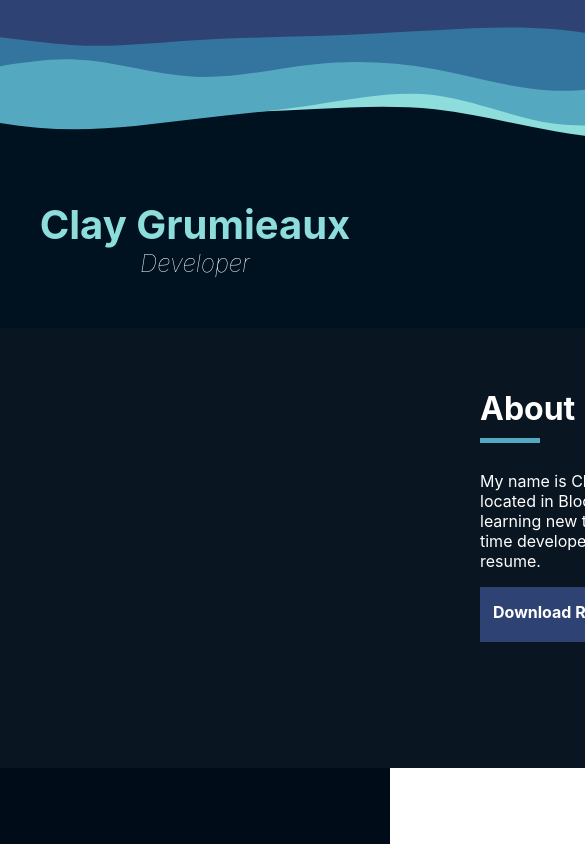
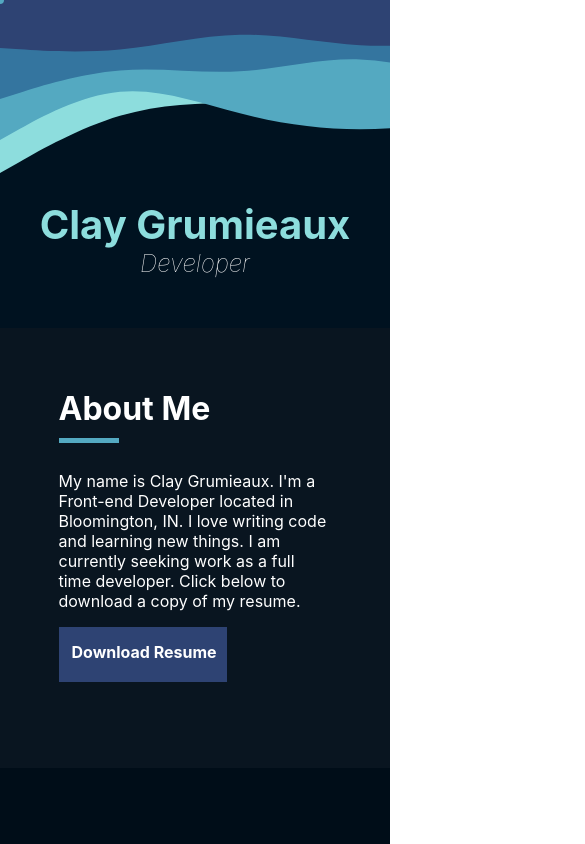
Before and after one commit to claygrumeo/claygrumeo.github.io, a React (Create React App) app: page / in a window 390 px wide. Shown: the top 844 px of the page, 585 px wide, since content can reach past the window. Built offline with nearby package versions, Linux system fonts and the light colour scheme.

Commit message:
fix mobile scaling styles

```diff
--- a/src/App.css
+++ b/src/App.css
@@ -2,11 +2,9 @@
   text-align: center;
   background-color: #000d18;
   height: 100vh;
-}
-
-.App-logo {
-  height: 40vmin;
-  pointer-events: none;
+  width: 100vw;
+  display: flex;
+  justify-content: center;
 }
 
 @media (prefers-reduced-motion: no-preference) {
@@ -15,19 +13,8 @@
   }
 }
 
-.App-header {
-  background-color: #282c34;
-  min-height: 100vh;
-  display: flex;
-  flex-direction: column;
-  align-items: center;
-  justify-content: center;
-  font-size: calc(10px + 2vmin);
-  color: white;
-}
-
-.App-link {
-  color: #61dafb;
+.ContentWrapper {
+  width: 960px;
 }
 
 @keyframes App-logo-spin {
--- a/src/App.js
+++ b/src/App.jsx
@@ -6,8 +6,10 @@ import AboutMe from './components/AboutMe/AboutMe';
 function App() {
   return (
     <div className="App">
-      <Header />
-      <AboutMe />
+      <div className="ContentWrapper">
+        <Header />
+        <AboutMe />
+      </div>
     </div>
   );
 }
--- a/src/components/AboutMe/AboutMe.css
+++ b/src/components/AboutMe/AboutMe.css
@@ -1,9 +1,7 @@
 .AboutMeParent {
   background-color: #091520;
   position: relative;
-  z-index: 1;
   height: 400px;
-  width: 960px;
   margin: auto;
   display: flex;
   flex-direction: row;
@@ -41,3 +39,31 @@
   text-decoration: none;
   padding: 15px 5px 0px 13px;
 }
+
+@media only screen and (max-width: 600px) {
+  .AboutMeParent {
+    flex-direction: column;
+    align-items: center;
+  }
+
+  .AboutMeText {
+    padding-right: 0;
+  }
+
+  .AboutMeCol {
+    width: 70%;
+    color: white;
+    display: flex;
+    flex-direction: column;
+  }
+
+  .AboutMeHeadingText::after {
+    background: none repeat scroll 0 0 #54a9c1;
+    bottom: -10px;
+    content: "";
+    display: block;
+    height: 5px;
+    position: relative;
+    width: 60px;
+  }
+}
--- a/src/components/Header/Header.css
+++ b/src/components/Header/Header.css
@@ -1,14 +1,13 @@
 .HeaderParent {
   display: flex;
+  background-image: url('../../layered-peaks-haikei.svg');
   justify-content: center;
-  margin-bottom: 50px;
 }
 
 .NameCard {
   padding-top: 200px;
-  position: relative;
-  z-index: 1;
   animation: fadeIn 1s;
+  padding-bottom: 50px;
 }
 
 .NameCardTitle {
@@ -25,11 +24,6 @@
   color: white;
 }
 
-.SVGBackground {
-  position: absolute;
-  z-index: 0;
-}
-
 @keyframes fadeIn {
   0% {
     opacity: 0;
--- a/src/components/Header/Header.jsx
+++ b/src/components/Header/Header.jsx
@@ -5,7 +5,6 @@ import NameCard from './NameCard'
 export default function Header() {
   return (
     <div className='HeaderParent'>
-      <AnimatedSVG className='SVGBackground'/>
       <NameCard />
     </div>
   )
```
